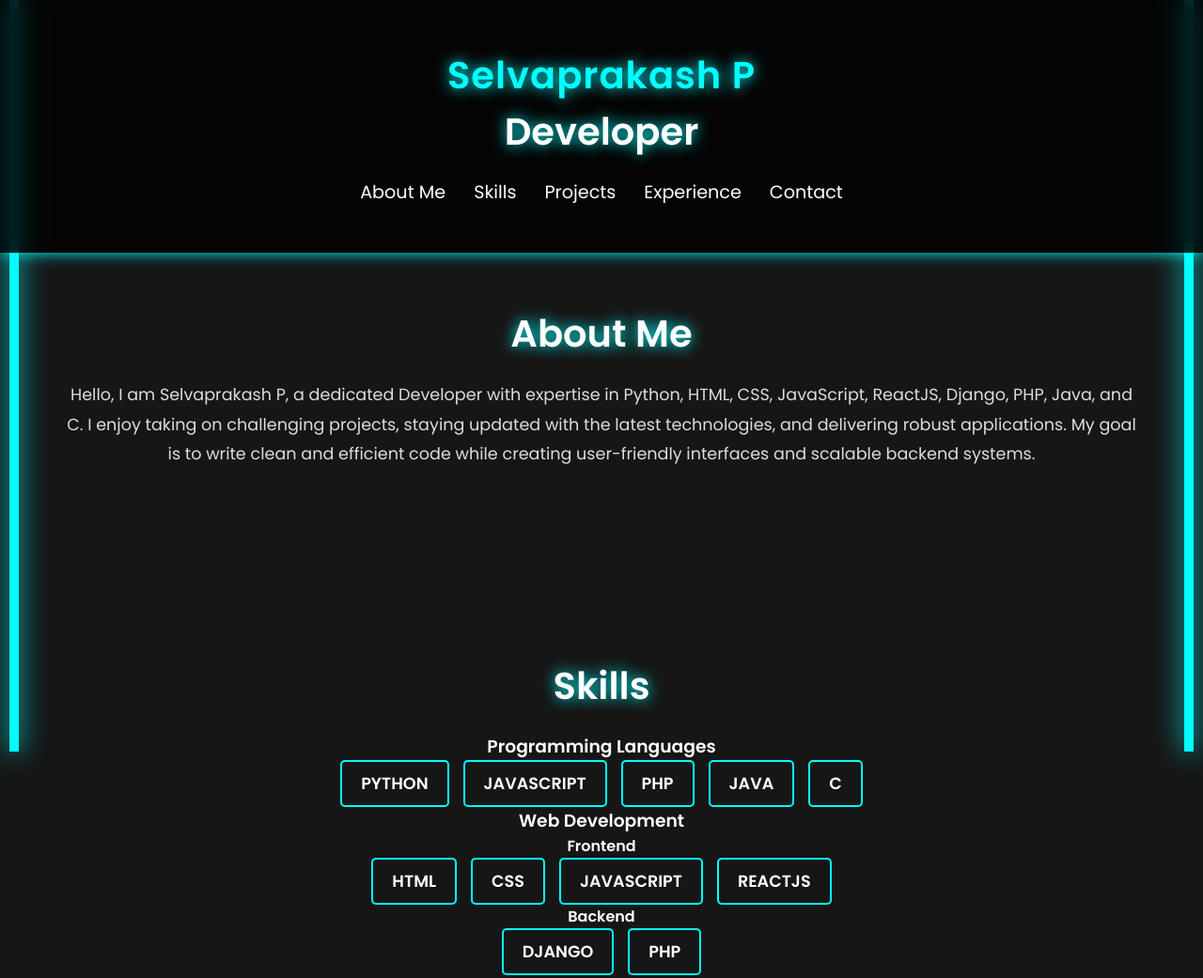
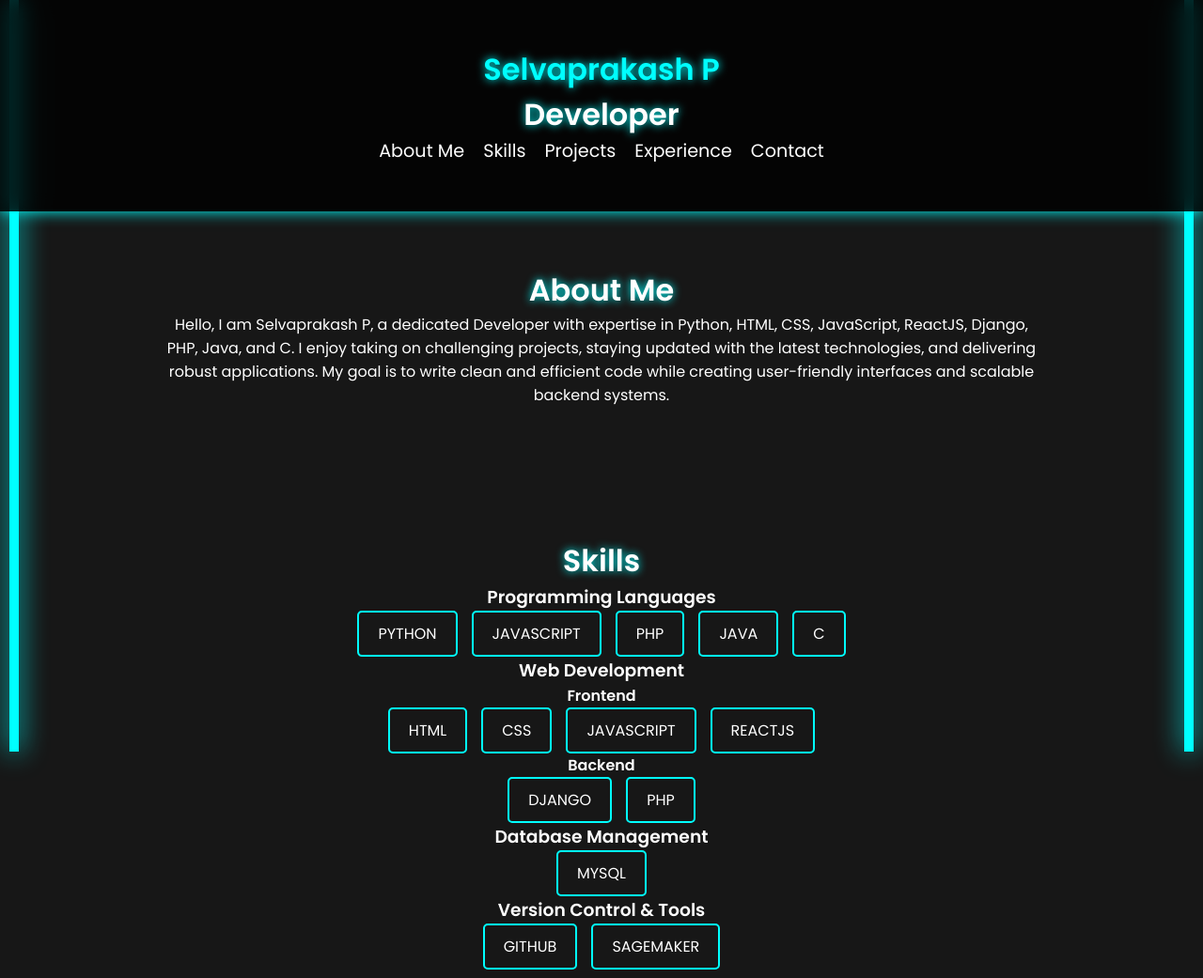
Before and after one commit to Selvasaha/portfolio, a plain HTML site: page index.html in a window 1280 px wide. Shown: the top 1041 px of the page at 94% size. Drawn offline with Linux system fonts and the light colour scheme.

Commit message:
Update style.css
old css

```diff
--- a/style.css
+++ b/style.css
@@ -1,5 +1,3 @@
-/* Cyberpunk Neon Futuristic CSS */
-
 @import url('https://fonts.googleapis.com/css2?family=Poppins:wght@300;400;600&display=swap');
 
 * {
@@ -13,9 +11,8 @@ body {
     background: #0d0d0d;
     color: #fff;
     overflow-x: hidden;
-    animation: bgAnimation 12s infinite alternate;
+    animation: bgAnimation 10s infinite alternate;
     text-align: center;
-    font-size: 1rem;
 }
 
 @keyframes bgAnimation {
@@ -24,7 +21,7 @@ body {
 }
 
 .container {
-    max-width: 1200px;
+    max-width: 1000px;
     margin: auto;
     padding: 30px;
 }
@@ -46,16 +43,15 @@ header {
 }
 
 h1 {
-    font-size: 2.5rem;
+    font-size: 2em;
     color: cyan;
-    text-shadow: 0 0 15px cyan;
-    letter-spacing: 1px;
+    text-shadow: 0 0 10px cyan;
 }
 
 nav ul {
     list-style: none;
     display: flex;
-    gap: 30px;
+    gap: 20px;
     padding: 0;
 }
 
@@ -84,7 +80,8 @@ nav a:hover::after {
 }
 
 .section {
-    padding-top: 120px;
+    padding: 0;
+    padding-top: 80px;
     animation: fadeIn 1s ease-in-out;
 }
 
@@ -94,9 +91,8 @@ nav a:hover::after {
 }
 
 h2 {
-    font-size: 2.5rem;
-    text-shadow: 0px 0px 15px cyan;
-    margin-bottom: 20px;
+    font-size: 2rem;
+    text-shadow: 0px 0px 10px cyan;
 }
 
 .skills-grid {
@@ -113,38 +109,32 @@ h2 {
     text-transform: uppercase;
     transition: 0.3s;
     cursor: pointer;
-    font-weight: bold;
-    font-size: 1.1rem;
 }
-
-main {
-    margin-top: 100px;
-    padding-top: 75px;
-    position: relative;
+main{
+  margin-top: 100px;
+  padding-top: 75px;
+  position: relative;
 }
 
 .skill:hover {
     background: cyan;
     color: black;
     box-shadow: 0px 0px 20px cyan;
-    transform: scale(1.05);
 }
 
 .project, .experience-item {
     border-left: 4px solid cyan;
     padding: 20px;
     margin: 20px auto;
-    width: 70%;
+    width: 60%;
     background: rgba(255, 255, 255, 0.1);
     backdrop-filter: blur(5px);
     transition: 0.3s;
     border-radius: 8px;
-    box-shadow: 0 0 15px rgba(0, 255, 255, 0.3);
 }
 
 .project:hover, .experience-item:hover {
-    box-shadow: 0 0 30px cyan;
-    transform: translateY(-5px);
+    box-shadow: 0 0 20px cyan;
 }
 
 footer {
@@ -154,7 +144,6 @@ footer {
     font-size: 1rem;
     border-radius: 10px;
     margin-top: 20px;
-    text-align: center;
 }
 
 /* 3D Neon Side Elements */
@@ -166,7 +155,6 @@ footer {
     background: cyan;
     box-shadow: 0 0 20px cyan;
     animation: neonGlow 1.5s infinite alternate;
-    z-index: 100;
 }
 
 @keyframes neonGlow {
@@ -181,39 +169,3 @@ footer {
 .side-right {
     right: 10px;
 }
-
-/* Smooth Scroll for Sections */
-html {
-    scroll-behavior: smooth;
-}
-
-/* Hover Effects for Buttons and Links */
-a:hover, button:hover {
-    color: cyan;
-    text-shadow: 0 0 10px cyan;
-}
-
-button {
-    background: transparent;
-    border: 2px solid cyan;
-    color: cyan;
-    padding: 10px 20px;
-    border-radius: 5px;
-    cursor: pointer;
-    font-size: 1.2em;
-    transition: 0.3s;
-}
-
-button:hover {
-    background: cyan;
-    color: black;
-    box-shadow: 0 0 15px cyan;
-}
-
-/* Additional Styling for Better Readability */
-.container p, .section p {
-    font-size: 1.1rem;
-    line-height: 1.8;
-    color: #ddd;
-    margin-bottom: 20px;
-}
```
